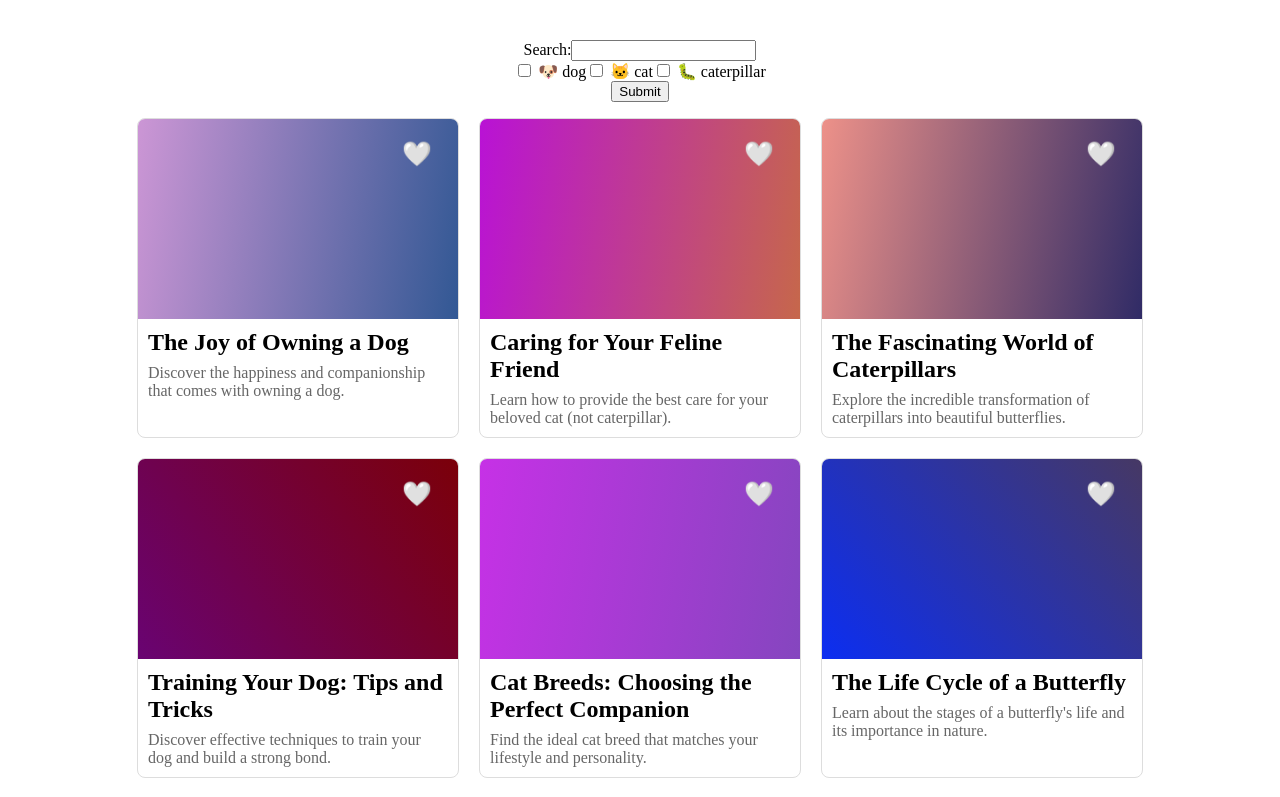
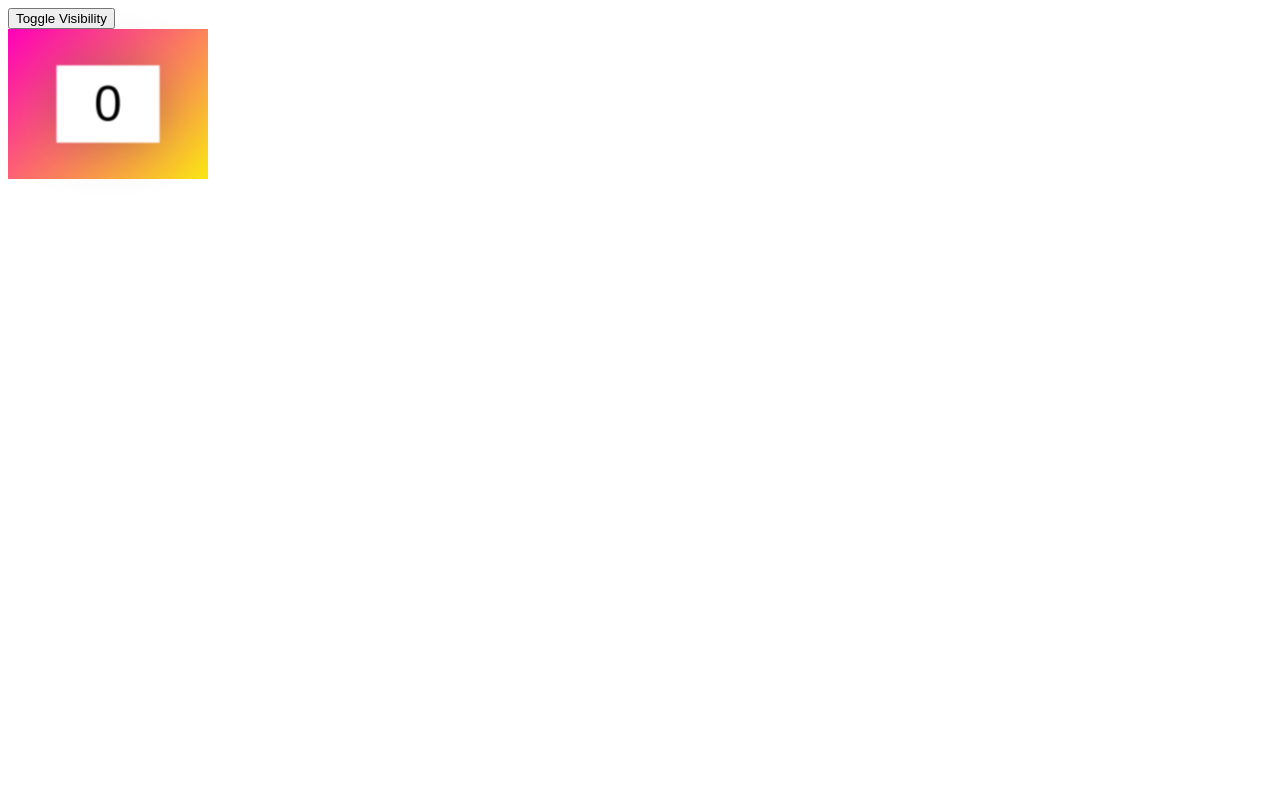
Before and after one commit to homayunmmdy/Epic-React, a React (Vite) app: page / in a window 1280 px wide. Shown: the top 797 px of the page. Built offline with nearby package versions, Linux system fonts and the light colour scheme.

Commit message:
Magic box

```diff
--- a/package.json
+++ b/package.json
@@ -12,7 +12,8 @@
   "dependencies": {
     "react": "^18.3.1",
     "react-dom": "^18.3.1",
-    "react-error-boundary": "^4.1.2"
+    "react-error-boundary": "^4.1.2",
+    "vanilla-tilt": "^1.8.1"
   },
   "devDependencies": {
     "@eslint/js": "^9.13.0",
--- a/src/App.tsx
+++ b/src/App.tsx
@@ -1,11 +1,11 @@
-import SearchForm from './searchForm/SearchForm'
+import MagicBox from "./magicBox/MagicBox";
 
 const App = () => {
   return (
-	<>
-	<SearchForm />
-	</>
-  )
-}
+    <>
+      <MagicBox />
+    </>
+  );
+};
 
-export default App
+export default App;
--- /dev/null
+++ b/src/magicBox/MagicBox.tsx
@@ -0,0 +1,53 @@
+import { useState } from "react";
+import './style.css'
+import VanillaTilt from 'vanilla-tilt'
+
+interface HTMLVanillaTiltElement extends HTMLDivElement {
+	vanillaTilt?: VanillaTilt
+}
+
+const vanillaTiltOptions = {
+	max: 25,
+	speed: 400,
+	glare: true,
+	'max-glare': 0.5,
+}
+
+function Tilt({ children }: { children: React.ReactNode }) {
+	return (
+		<div
+			className="tilt-root"
+            ref={(tiltNode: HTMLVanillaTiltElement) => {
+				if (!tiltNode) return
+				VanillaTilt.init(tiltNode, vanillaTiltOptions)
+				return () => tiltNode.vanillaTilt?.destroy()
+			}}
+		>
+			<div className="tilt-child">{children}</div>
+		</div>
+	)
+}
+
+const MagicBox = () => {
+  const [showTilt, setShowTilt] = useState(true);
+  const [count, setCount] = useState(0);
+  return (
+    <div>
+      <button onClick={() => setShowTilt((s) => !s)}>Toggle Visibility</button>
+      {showTilt ? (
+        <Tilt>
+          <div className="totally-centered">
+            <button
+              className="count-button"
+              onClick={() => setCount((c) => c + 1)}
+            >
+              {count}
+            </button>
+          </div>
+        </Tilt>
+      ) : null}
+    </div>
+  );
+};
+
+export default MagicBox;
--- /dev/null
+++ b/src/magicBox/style.css
@@ -0,0 +1,39 @@
+/*
+Taken from the vanilla-tilt.js demo site:
+https://micku7zu.github.io/vanilla-tilt.js/index.html
+*/
+.tilt-root {
+  height: 150px;
+  background-color: red;
+  width: 200px;
+  background-image: -webkit-linear-gradient(315deg, #ff00ba 0%, #fae713 100%);
+  background-image: linear-gradient(135deg, #ff00ba 0%, #fae713 100%);
+  transform-style: preserve-3d;
+  will-change: transform;
+  transform: perspective(1000px) rotateX(0deg) rotateY(0deg) scale3d(1, 1, 1);
+}
+.tilt-child {
+  position: absolute;
+  width: 50%;
+  height: 50%;
+  top: 50%;
+  left: 50%;
+  transform: translateZ(30px) translateX(-50%) translateY(-50%);
+  box-shadow: 0 0 50px 0 rgba(51, 51, 51, 0.3);
+  background-color: white;
+}
+.totally-centered {
+  width: 100%;
+  height: 100%;
+  display: flex;
+  justify-content: center;
+  align-items: center;
+}
+
+.count-button {
+  width: 100%;
+  height: 100%;
+  background: transparent;
+  border: none;
+  font-size: 3em;
+}
```
Also changed, not shown: 1 other file (tests, documents, lock files or other folders).
